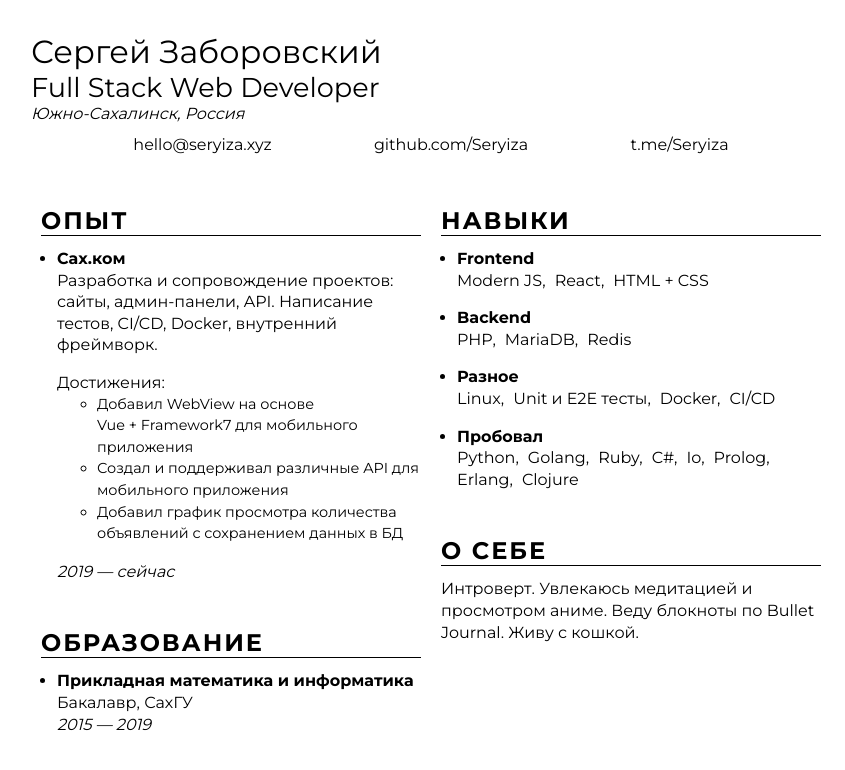
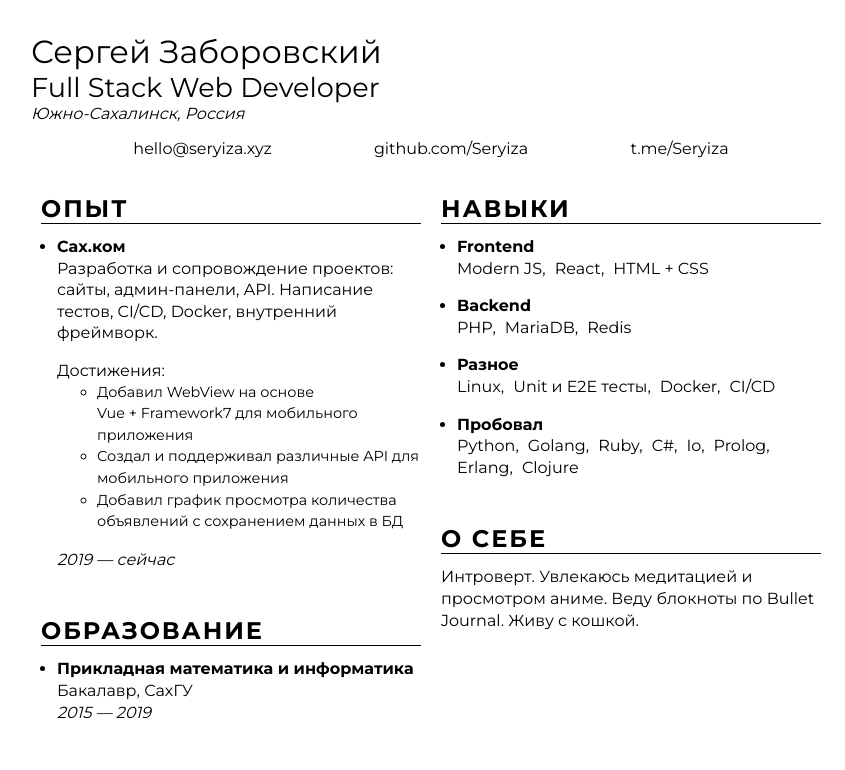
Before and after one commit to Seryiza/seryiza.github.io, a Jekyll site: the page built from resume.html, in a window 1280 px wide. Shown: the top 770 px of the page, without its empty margins (209-1054 px from the left). Built offline with Jekyll 4.4.1, drawn with Linux system fonts in a browser that asks for light colours.

Commit message:
Немного изменены отступы блоков контактов и после шапки

```diff
--- a/_sass/resume/header.scss
+++ b/_sass/resume/header.scss
@@ -8,7 +8,7 @@
     }
 
     &__contacts {
-        margin: 0.75em 0;
+        margin: 1em 0;
         padding: 0;
         list-style: none;
         display: flex;
--- a/_sass/resume/resume.scss
+++ b/_sass/resume/resume.scss
@@ -6,7 +6,7 @@
     font-size: 16px;
 
     &__columns {
-        padding-top: 40px;
+        padding-top: 20px;
         display: flex;
 
         @media screen and (max-width: 640px) {
```
